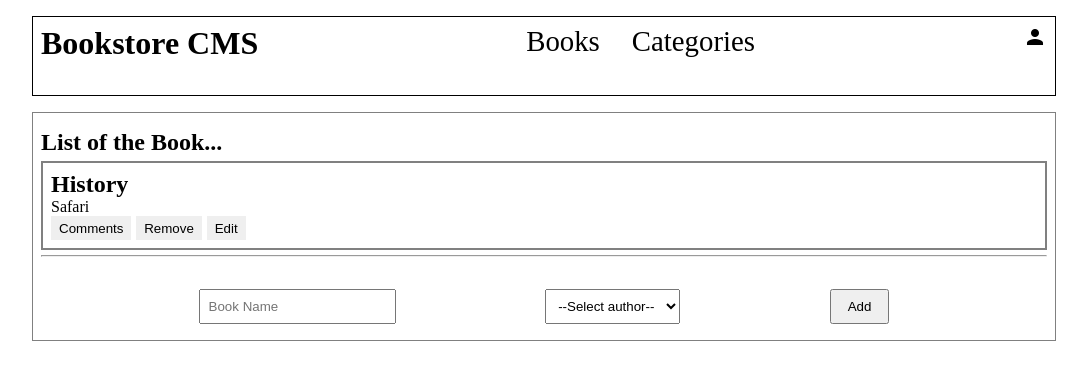
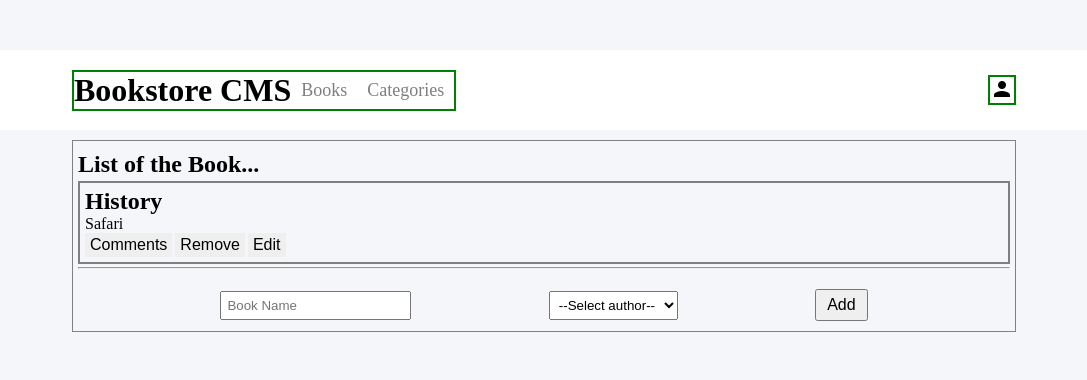
Before and after one commit to Ali-0111/BookStore, a React (Create React App) app: page / in a window 1280 px wide. Shown: the top 380 px of the page, without its empty margins (96-1183 px from the left). Built offline with nearby package versions, Linux system fonts and the light colour scheme.

Commit message:
Header style added

```diff
--- a/src/app.css
+++ b/src/app.css
@@ -1,25 +1,59 @@
+/********* Global Styles ************/
 * {
   margin: 0;
   padding: 0;
   box-sizing: border-box;
 }
 
+html {
+  font-size: 62.5%;
+}
+
+body {
+  background-color: #f5f6fa;
+  padding: 5rem;
+}
+
+h1 {
+  font-size: 3.2rem;
+}
+
+h2 {
+  font-size: 2.4rem;
+}
+
+h3 {
+  font-size: 1.8rem;
+}
+
+p,
+button {
+  font-size: 1.6rem;
+}
+
 li {
   list-style: none;
 }
 
+/*********    Main Styles   ************/
+
 .main-head {
   display: flex;
+  align-items: center;
   justify-content: space-between;
-  width: 80%;
-  margin: 1rem auto;
-  border: 1px solid black;
   height: 10vh;
-  padding: 0.5rem;
+  padding: 0.5rem 10%;
+  background-color: white;
+}
+
+.first-part-head {
+  display: flex;
+  align-items: center;
 }
 
 .links {
   display: flex;
+  justify-content: space-between;
 }
 
 .link {
@@ -27,6 +61,12 @@ li {
   text-decoration: none;
   color: black;
   padding: 1rem;
+  opacity: 0.5;
+}
+
+.first-part-head,
+.profile {
+  border: 2px solid green;
 }
 
 main {
--- a/src/components/Header.js
+++ b/src/components/Header.js
@@ -4,15 +4,17 @@ import { NavLink, Outlet } from 'react-router-dom';
 const Header = () => (
   <>
     <header className="main-head">
+      <div className="first-part-head">
         <h1>Bookstore CMS</h1>
         <nav>
           <ul className="links">
-          <li><NavLink className="link" to="/">Books</NavLink></li>
+            <li><NavLink className="link" to="/" activeClassName="active">Books</NavLink></li>
             <li>
               <NavLink className="link" to="/categories">Categories</NavLink>
             </li>
           </ul>
         </nav>
+      </div>
       <div className="profile">
         <span className="material-icons">person</span>
       </div>
```
Lines whose indentation alone changed are shown as unchanged.
